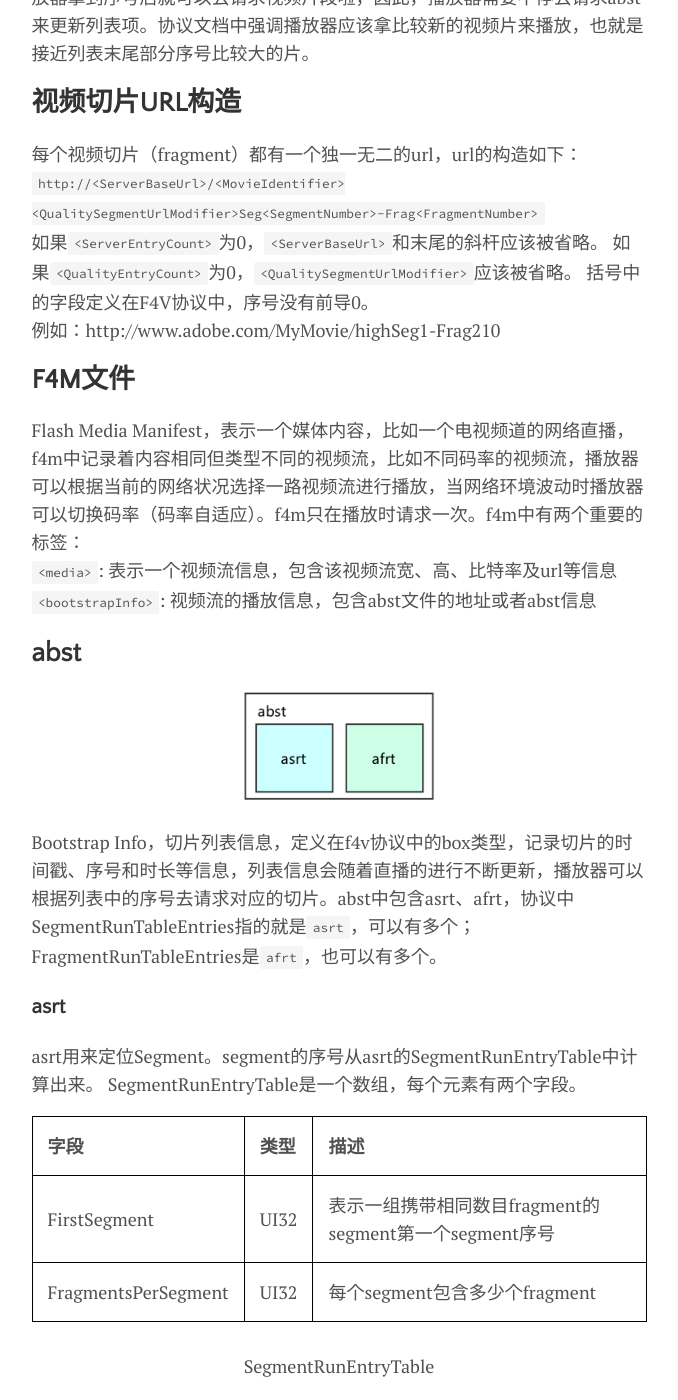
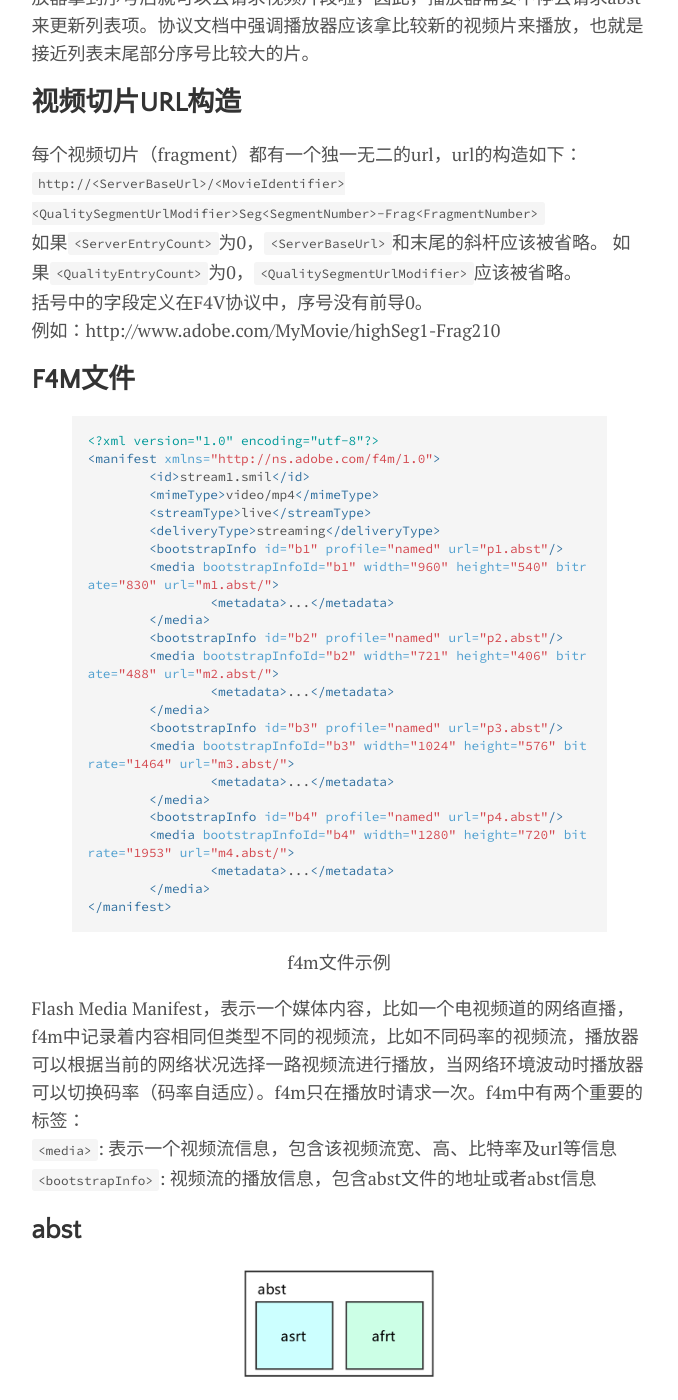
Before and after one commit to tyrese-yang/tyrese-yang.github.io, a Jekyll site: the page built from _posts/2018-01-15-hds.md, in a window 1280 px wide and 1400 px high, scrolled down 1398 px. Shown: the whole window, without its empty margins (301-979 px from the left). Built offline with Jekyll 4.4.1, drawn with Linux system fonts in a browser that asks for light colours; nearby versions of some CDN libraries; some of the changed text lies outside the part shown.

Commit message:
fix some content

```diff
--- a/_posts/2018-01-15-hds.md
+++ b/_posts/2018-01-15-hds.md
@@ -30,6 +30,34 @@ HDS播放视频流是通过短连接的方式，那么是如何实现源源不
 例如：http://www.adobe.com/MyMovie/highSeg1-Frag210
 
 ## F4M文件
+
+{% highlight xml %}
+<?xml version="1.0" encoding="utf-8"?>
+<manifest xmlns="http://ns.adobe.com/f4m/1.0">
+	<id>stream1.smil</id>
+	<mimeType>video/mp4</mimeType>
+	<streamType>live</streamType>
+	<deliveryType>streaming</deliveryType>
+	<bootstrapInfo id="b1" profile="named" url="p1.abst"/>
+	<media bootstrapInfoId="b1" width="960" height="540" bitrate="830" url="m1.abst/">
+		<metadata>...</metadata>
+	</media>
+	<bootstrapInfo id="b2" profile="named" url="p2.abst"/>
+	<media bootstrapInfoId="b2" width="721" height="406" bitrate="488" url="m2.abst/">
+		<metadata>...</metadata>
+	</media>
+	<bootstrapInfo id="b3" profile="named" url="p3.abst"/>
+	<media bootstrapInfoId="b3" width="1024" height="576" bitrate="1464" url="m3.abst/">
+		<metadata>...</metadata>
+	</media>
+	<bootstrapInfo id="b4" profile="named" url="p4.abst"/>
+	<media bootstrapInfoId="b4" width="1280" height="720" bitrate="1953" url="m4.abst/">
+		<metadata>...</metadata>
+	</media>
+</manifest>
+{% endhighlight %}
+<div align="center">f4m文件示例</div>
+
 Flash Media Manifest，表示一个媒体内容，比如一个电视频道的网络直播，f4m中记录着内容相同但类型不同的视频流，比如不同码率的视频流，播放器可以根据当前的网络状况选择一路视频流进行播放，当网络环境波动时播放器可以切换码率（码率自适应）。f4m只在播放时请求一次。f4m中有两个重要的标签：
 `<media>`: 表示一个视频流信息，包含该视频流宽、高、比特率及url等信息
 `<bootstrapInfo>`: 视频流的播放信息，包含abst文件的地址或者abst信息
@@ -87,7 +117,7 @@ afra：用于时移，其中记录了帧的pts和dataOffset等信息，通过pts
 abst：f4f中的abst和之前所说的abst不同。f4f中的abst记录当前abst文件与前一个abst文件的差异
 moof：类似与moov，记录每个帧的dts、cts、位置等信息
 mdat：音频帧和视频帧数据
-<p style="color:red">PS: 实际应用中可以只包含mdat部分</p>
+**PS: 实际应用中可以只包含mdat部分**
 
 ### mdat
 <div align="center">
```
Also changed, not shown: other parts of _posts/2018-01-15-hds.md (+3 -1 lines), menu/about.md (+2 -1 lines), 1 other file.
